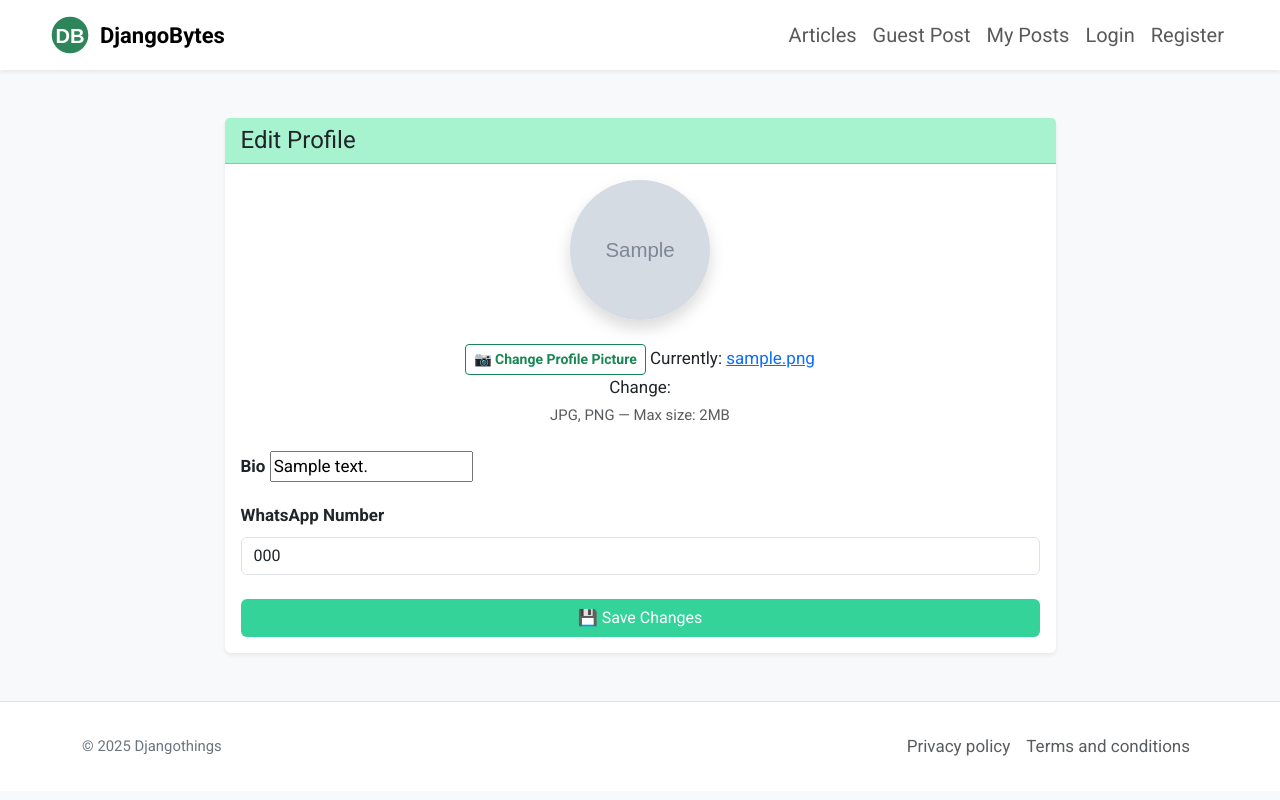
After one commit to naeemahmed02/django-blog-rbac, a Django app: a page that uses accounts/templates/accounts/edit_user_profile.html in a window 1280 px wide. The commit adds this page. Run offline with Django 5.2, Linux system fonts and the light colour scheme; tables that the repository leaves empty hold one stand-in row (values such as "Sample post"); grey boxes marked "Sample" are stand-in pictures.

Commit message:
User profile completed

```diff
--- a/accounts/forms.py
+++ b/accounts/forms.py
@@ -86,8 +86,8 @@
     bio = forms.CharField(widget=FroalaEditor)
     class Meta:
         model = Profile
-        fields = ['profile_pic', 'whatsapp_number']
+        fields = ['profile_pic', 'bio', 'whatsapp_number']
         widgets = {
-            'profile_pic' : forms.ClearableFileInput(attrs={'class': 'form-control'}),
+            'profile_pic' : forms.ClearableFileInput(attrs={'class': 'd-none', 'id': 'id_profile_pic'}),
             'whatsapp_number' : forms.TextInput(attrs = {'class': 'form-control'}),
         }
--- /dev/null
+++ b/accounts/templates/accounts/edit_user_profile.html
@@ -0,0 +1,87 @@
+{% extends 'main.html' %}
+
+{% block title %}
+    Edit Profile
+{% endblock %}
+
+{% block content %}
+<div class="container py-5">
+    <div class="row justify-content-center">
+        <div class="col-12 col-lg-10 col-xl-9">
+            <div class="card shadow-sm border-0">
+                <!-- Header with emerald-200 background -->
+                <div class="card-header text-dark" style="background-color: #A7F3D0;">
+                    <h4 class="mb-0">Edit Profile</h4>
+                </div>
+                <div class="card-body">
+                    {{ form.media }}
+                    <form action="" method="POST" enctype="multipart/form-data">
+                        {% csrf_token %}
+
+                        <!-- Profile Picture Upload Section -->
+                        <div class="mb-4 text-center">
+                            {% if user.profile_pic %}
+                                <img src="{{ user.profile_pic.url }}"
+                                     alt="Profile Picture"
+                                     class="rounded-circle shadow mb-3"
+                                     style="width: 140px; height: 140px; object-fit: cover; transition: transform 0.3s ease;"
+                                     onmouseover="this.style.transform='scale(1.05)'"
+                                     onmouseout="this.style.transform='scale(1)'">
+                            {% else %}
+                                <img src="https://via.placeholder.com/140"
+                                     alt="Default Avatar"
+                                     class="rounded-circle shadow mb-3"
+                                     style="width: 140px; height: 140px; object-fit: cover;">
+                            {% endif %}
+
+                            <!-- Custom Upload Button -->
+                            <div class="mt-2">
+                                <label for="id_profile_pic" class="btn btn-outline-success btn-sm fw-semibold">
+                                    📷 Change Profile Picture
+                                </label>
+                                <!-- Hide raw file input -->
+                                {{ form.profile_pic }}
+                            </div>
+
+                            <div class="form-text text-muted mt-1">
+                                JPG, PNG — Max size: 2MB
+                            </div>
+                        </div>
+
+                        <!-- Bio -->
+                        <div class="mb-3">
+                            <label class="form-label fw-bold">Bio</label>
+                            {{ form.bio }}
+                        </div>
+
+                        <!-- WhatsApp Number -->
+                        <div class="mb-4">
+                            <label class="form-label fw-bold">WhatsApp Number</label>
+                            {{ form.whatsapp_number }}
+                        </div>
+
+                        <!-- Save Button -->
+                        <div class="d-grid">
+                            <button type="submit" class="btn text-white" style="background-color: #34D399;">
+                                💾 Save Changes
+                            </button>
+                        </div>
+                    </form>
+                </div>
+            </div>
+        </div>
+    </div>
+</div>
+
+<!-- Optional JS to show selected file name -->
+<script>
+    const input = document.getElementById('id_profile_pic');
+    const label = document.querySelector('label[for="id_profile_pic"]');
+
+    input.addEventListener('change', function () {
+        if (this.files.length > 0) {
+            label.textContent = '📷 ' + this.files[0].name;
+        }
+    });
+</script>
+{% endblock %}
--- a/accounts/templates/accounts/user_profile.html
+++ b/accounts/templates/accounts/user_profile.html
@@ -60,9 +60,10 @@
 
             <!-- Action -->
             {% if request.user == user %}
-              <a href="#" class="btn mt-4 px-4" style="background-color:#34D399; color:white;">
+              <a href="{% url 'edit_user_profile' user.username %}" class="btn mt-4 px-4" style="background-color:#34D399; color:white;">
                 Edit Profile
               </a>
+            {% else %}
             {% endif %}
           </div>
         </div>
--- a/accounts/urls.py
+++ b/accounts/urls.py
@@ -8,6 +8,7 @@ urlpatterns = [
     path("login/", views.user_login, name="user_login"),
     path("logout/", views.user_logout, name="logout"),
     path('@<str:username>', views.user_profile, name= "user_profile"),
+    path('edit-profile/@<str:username>/', views.edit_user_profile, name= "edit_user_profile"),
     path("activate/<uidb64>/<token>/", views.activate, name="activate"),
 
 
--- a/accounts/views.py
+++ b/accounts/views.py
@@ -125,11 +125,28 @@ def user_profile(request, username):
     return render(request, 'accounts/user_profile.html', context)
 
 
+from django.shortcuts import render, get_object_or_404, redirect
+from .forms import EditUserProfile
+from .models import Profile, Account
+
 def edit_user_profile(request, username):
+    account = get_object_or_404(Account, username=username)
+    profile = get_object_or_404(Profile, user=account)
+
     if request.method == "POST":
-        form = EditUserProfile(request.POST)
+        form = EditUserProfile(request.POST, request.FILES, instance=profile)
+        if form.is_valid():
+            form.save()
+            return redirect('home')
     else:
-        form = EditUserProfile()
+        form = EditUserProfile(instance=profile)
+
+    context = {
+        'form': form,
+        'user': profile,
+    }
+    return render(request, 'accounts/edit_user_profile.html', context)
+
 
 def user_logout(request):
     logout(request)
```
Also changed, not shown: blog/views.py (+8 -6 lines), media/user_profiles/RAg.webp (added), media/user_profiles/nav.png (added).
